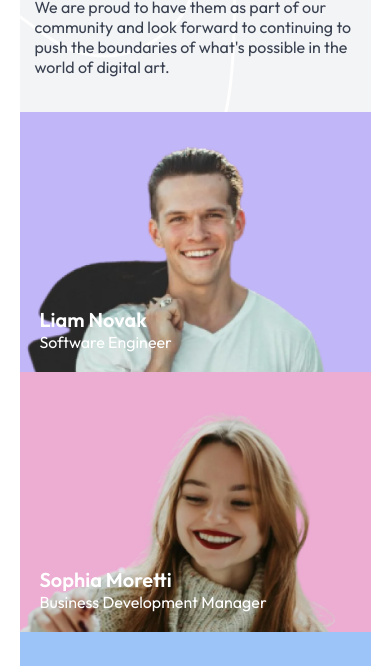
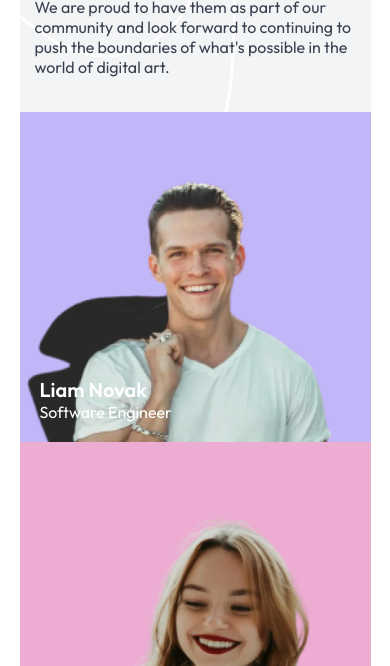
Before and after one commit to Alexus02/meat-team, a plain HTML site: page index.html in a window 390 px wide. Shown: the part 178-844 px from the top of the page. Drawn offline with Linux system fonts and the light colour scheme.

Commit message:
Update style.css

```diff
--- a/style.css
+++ b/style.css
@@ -178,7 +178,7 @@ img{
     }
     .square{
         width: 100%;
-        height: 260px;
+        height: 330px;
     }
     .noah{
         border-radius: 0px 0px 0px 0px;
```
